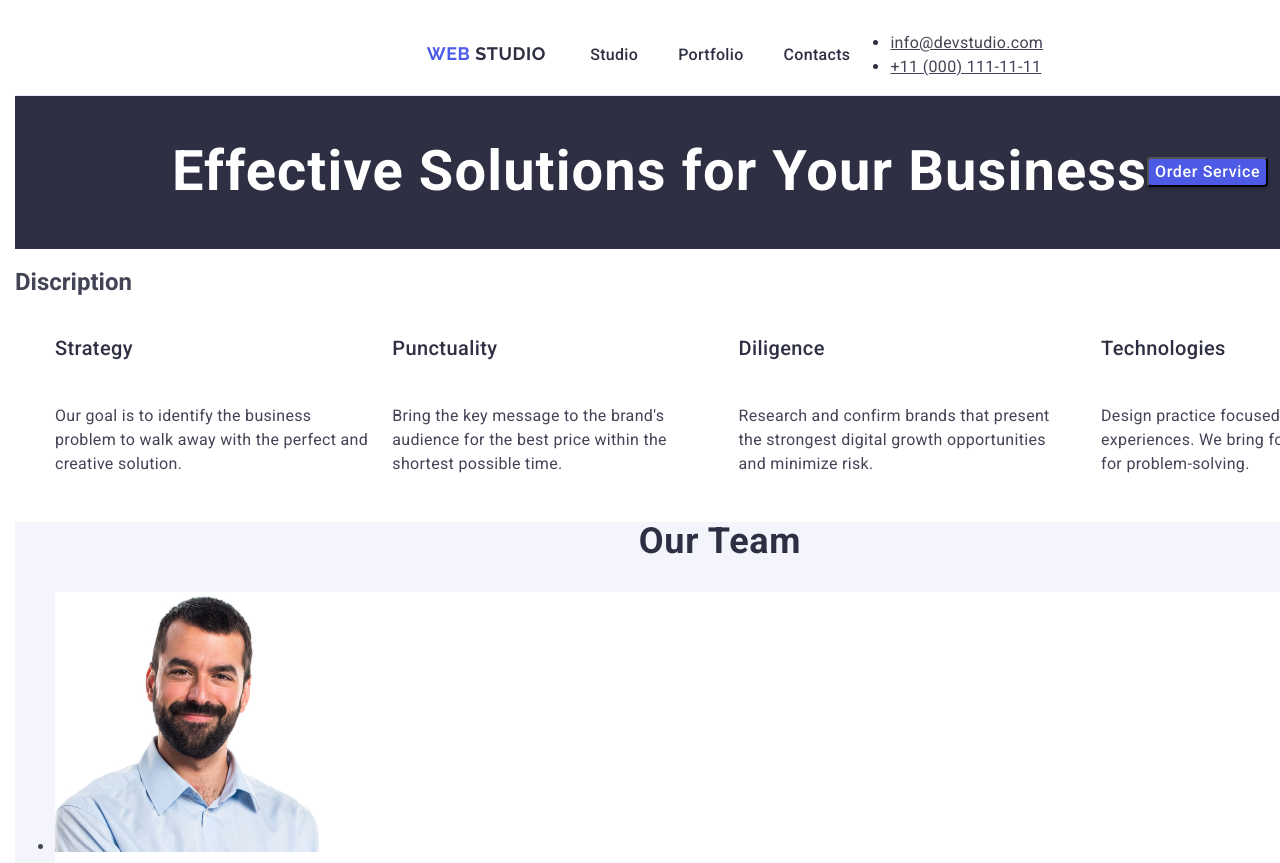
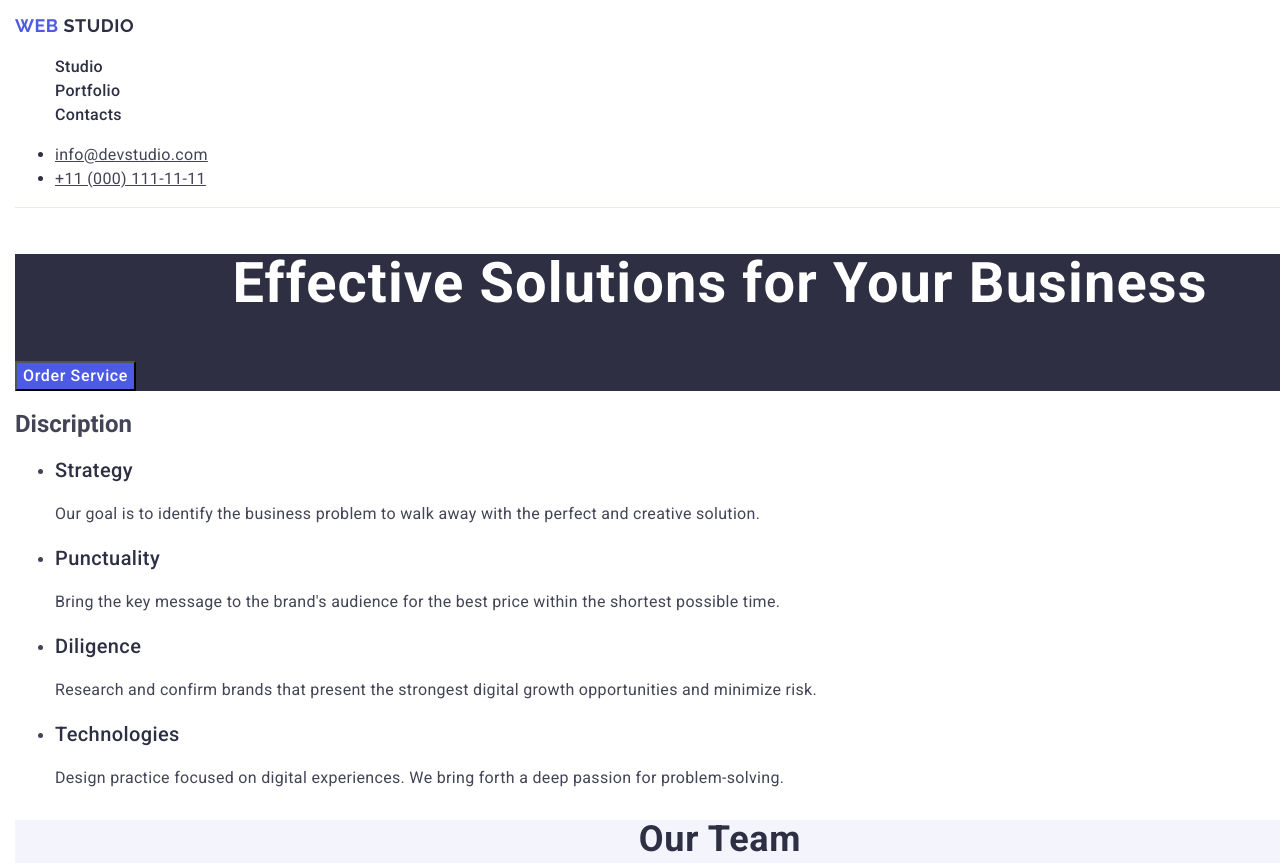
Before and after one commit to Oleg1front/goit-markup-hw-02, a plain HTML site: page index.html in a window 1280 px wide. Shown: the top 863 px of the page. Drawn offline with nearby package versions, Linux system fonts and the light colour scheme.

Commit message:
Update styles.css

```diff
--- a/css/styles.css
+++ b/css/styles.css
@@ -16,10 +16,6 @@ header {
   line-height: 24px;
   letter-spacing: 0.32px;
   text-decoration: none;
-  display: inline-flex;
-  justify-content: center;
-  align-items: center;
-  width: 1440px;
 }
 /* navigation and address */
 .site-link {
@@ -31,9 +27,7 @@ header {
   letter-spacing: 0.54px;
   text-transform: uppercase;
   text-decoration: none;
-  align-items: center;
-  flex-shrink: 0;
-  margin-right: auto;
+
 }
 .studio {
   color: #2e2f42;
@@ -47,9 +41,6 @@ header {
   line-height: 24px;
   letter-spacing: 0.32px;
   text-decoration: none;
-  display: inline-flex;
-  align-items: flex-start;
-  gap: 40px;
   list-style-type: none;
 }
 .nav-link {
@@ -68,8 +59,6 @@ header {
   color: #404bbf;
 }
 .address {
-  display: inline-flex;
-  align-items: flex-end;
   font-style: normal;
 }
 .address-link {
@@ -90,14 +79,8 @@ header {
 /* Section 1 with button */
 .section-solutions {
   background-color: #2e2f42;
-  display: flex;
-  justify-content: center;
-  align-items: center;
 }
 .section-solutions h1 {
-  display: flex;
-  align-items: center;
-  justify-content: center;
   font-size: 56px;
   line-height: 1.07;
   text-align: center;
@@ -105,10 +88,7 @@ header {
   color: #ffffff;
 }
 .button {
-  display: inline;
-  border-radius: 4px;
   background-color: var(--IRIS, #4d5ae5);
-  box-shadow: 0px 4px 4px 0px rgba(0, 0, 0, 0.15);
   color: var(--WHITE, #fff);
   font-family: Roboto, sans-serif;
   font-size: 16px;
@@ -116,7 +96,6 @@ header {
   line-height: 24px;
   letter-spacing: 0.64px;
   justify-content: center;
-  align-items: center;
   cursor: pointer;
 }
 .button:hover {
@@ -128,14 +107,9 @@ header {
 /* Features */
 
 .features {
-  display: flex;
-  gap: 24px;
+
 }
 .features li {
-  display: flex;
-  flex-direction: column;
-  align-items: flex-start;
-  gap: 8px;
 }
 .feature-type {
   color: var(--NAVY-BLUE, #2e2f42);
@@ -146,7 +120,6 @@ header {
   letter-spacing: 0.4px;
 }
 .feature-text {
-  padding: 0;
   color: var(--SLATE, #434455);
   font-family: Roboto;
   font-size: 16px;
@@ -165,7 +138,6 @@ header {
   text-align: center;
   font-family: Roboto;
   font-size: 36px;
-  font-style: normal;
   font-weight: 700;
   line-height: 1.11;
   letter-spacing: 0.72px;
```
